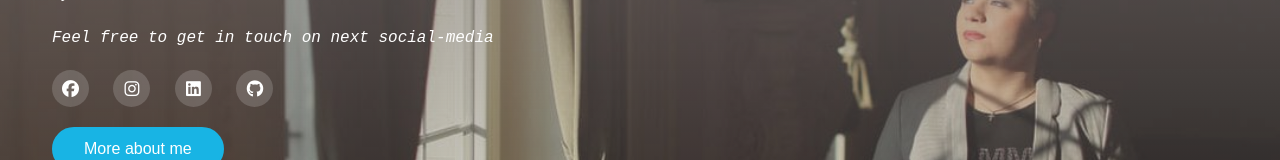
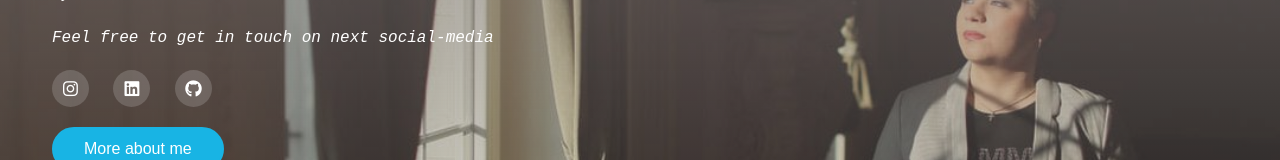
Before and after one commit to daia-code/My-website, a plain HTML site: page index.html in a window 1280 px wide. Shown: the part 403-563 px from the top of the page. Drawn offline with Linux system fonts and the light colour scheme.

Commit message:
Update index.html

```diff
--- a/index.html
+++ b/index.html
@@ -42,7 +42,6 @@
                     <p>my skills for frontend.</p>
                     <p>Feel free to get in touch on next social-media </p>
                     <div class="social">
-                        <a href="https://www.facebook.com/daianalarisa.lucaciu/"><i class="fa-brands fa-facebook"></i></a>
                         <a href="https://www.instagram.com/lucaciudaiana/"><i class="fa-brands fa-instagram"></i></a>
                         <a href="https://www.linkedin.com/in/daiana-larisa-lucaciu/"><i class="fa-brands fa-linkedin"></i></a>
                         <a href="https://github.com/daia-code"><i class="fa-brands fa-github"></i></a>
```
